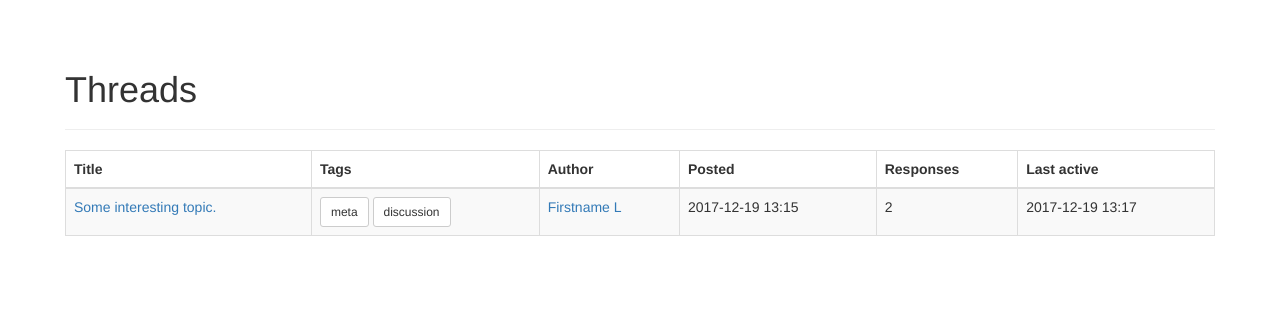
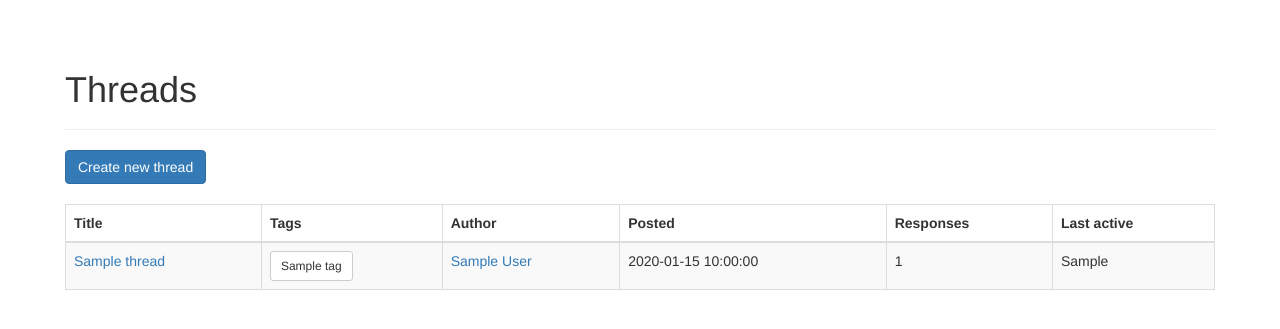
Before and after one commit to xoudini/tsoha, a Flask app: template src/templates/threads.html in a window 1280 px wide. Shown: the part 52-381 px from the top of the page. Run offline with Flask 2, Linux system fonts and the light colour scheme; the visitor is signed in with stand-in values (Sample User, id 1); the template is opened without the code that fills it: most values are stand-ins (such as "Sample title", 1, 10 or a date in 2020); some libraries are stand-ins or nearby versions.

Commit message:
Update templates with data provided by controller.

```diff
--- a/src/templates/threads.html
+++ b/src/templates/threads.html
@@ -9,6 +9,11 @@
 <div class="page-header">
     <h1>Threads</h1>
 </div>
+
+{% if session['signed_in'] %}
+<a class="btn btn-primary" href="/threads/new">Create new thread</a>
+<div class="control-group">&nbsp;</div>
+{% endif %}
 
 <table class="table table-striped table-bordered">
     <thead>
@@ -23,20 +28,25 @@
     </thead>
 
     <tbody>
+        {% for thread in threads %}
         <tr>
-            <td><a href="threads/1">Some interesting topic.</a></td>
+            <td><a href="/threads/{{thread.uid}}">{{thread.title}}</a></td>
             <td>
-                <a class="btn btn-default btn-sm" href="#">meta</a>
-                <span> </span>
-                <a class="btn btn-default btn-sm" href="#">discussion</a>
+                {% if thread.tags %}
+                    {% for tag in thread.tags %}
+                    <a class="btn btn-default btn-sm" href="/tags/{{tag.uid}}">{{tag.title}}</a>
+                    {% endfor %}
+                {% else %}
+                    <i>None</i>
+                {% endif %}
             </td>
-            <td><a href="#">Firstname L</a></td>
-            <td><time datetime="2017-12-19 13:15">2017-12-19 13:15</time></td>
-            <td>2</td>
-            <td><time datetime="2017-12-19 13:17">2017-12-19 13:17</time></td>
+            <td><a href="/user/{{thread.author.uid}}">{% if thread.author.display_name %}{{thread.author.display_name}}{% else %}{{thread.author.username}}{% endif %}</a></td>
+            <td>{{thread.created}}</td>
+            <td>{{thread.response_count}}</td>
+            <td>{{thread.last_active}}</td>
         </tr>
+        {% endfor %}
     </tbody>
 </table>
 
-
 {% endblock %}
```
Also changed, not shown: src/templates/thread.html (+24 -23 lines).
